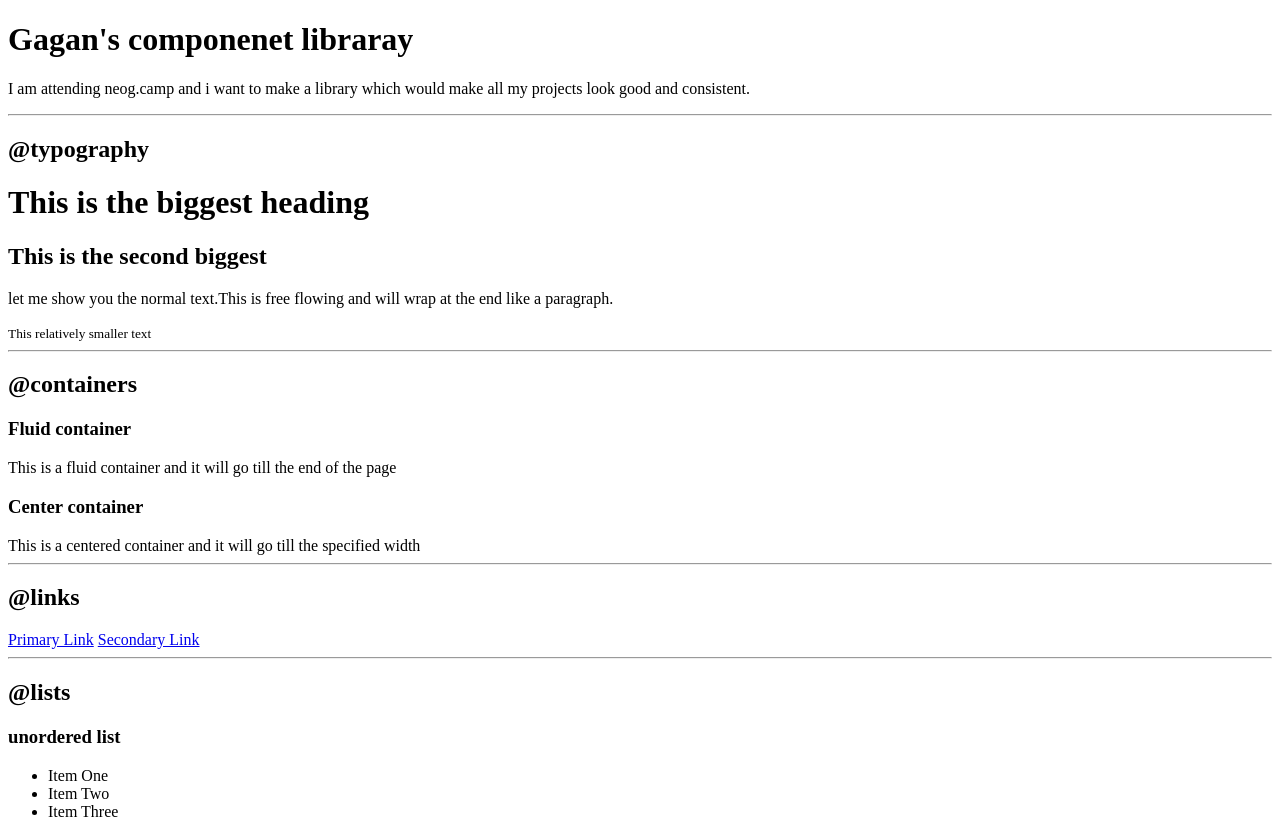
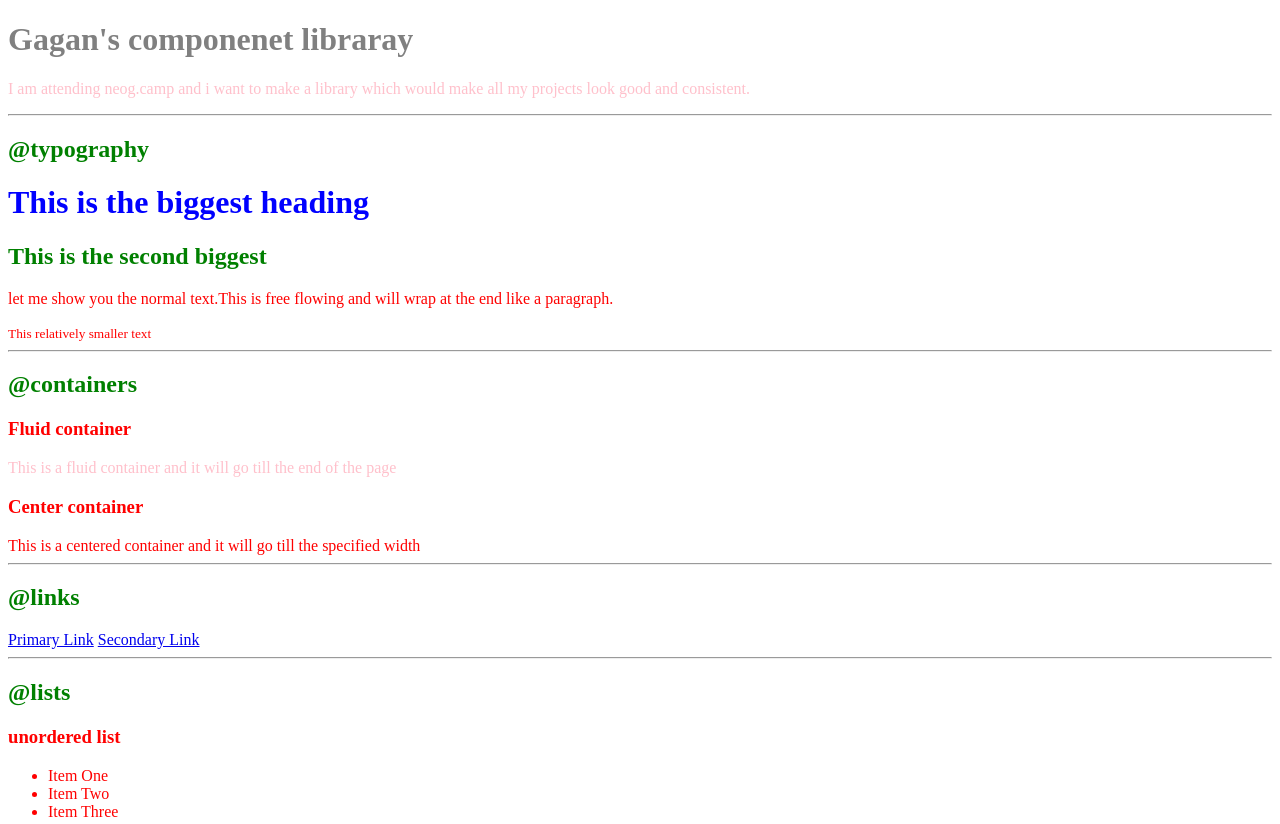
Before and after one commit to GRAviTY-GAGAN/Gagan-portfolio, a plain HTML site: page index.html in a window 1280 px wide. Shown: the top 824 px of the page. Drawn offline with Linux system fonts and the light colour scheme.

Commit message:
css: import and selectors

```diff
--- a/index.html
+++ b/index.html
@@ -6,11 +6,17 @@
     <meta http-equiv="X-UA-Compatible" content="IE=edge">
     <meta name="viewport" content="width=device-width, initial-scale=1.0">
     <title>Component Libraray</title>
+    <link rel="stylesheet" href="styles.css">
+    <!-- <style>
+        body{
+            color: red;
+        }
+    </style> -->
 </head>
 
 <body>
-    <h1>Gagan's componenet libraray</h1>
-    <p>I am attending neog.camp and i want to make a library which would make all my projects look good and consistent.
+    <h1 id="lib-header">Gagan's componenet libraray</h1>
+    <p class="para">I am attending neog.camp and i want to make a library which would make all my projects look good and consistent.
     </p>
 
     <hr>
@@ -27,7 +33,7 @@
     <h2>@containers</h2>
 
     <h3>Fluid container</h3>
-    <div>This is a fluid container and it will go till the end of the page</div>
+    <div class="para">This is a fluid container and it will go till the end of the page</div>
 
     <h3>Center container</h3>
     <div>This is a centered container and it will go till the specified width</div>
--- /dev/null
+++ b/styles.css
@@ -0,0 +1,16 @@
+body {
+    color: red;
+}
+h1{
+    color: blue;
+}
+h2{
+    color: green;
+}
+
+#lib-header{
+    color: grey;
+}
+.para{
+    color: pink;
+}
```
